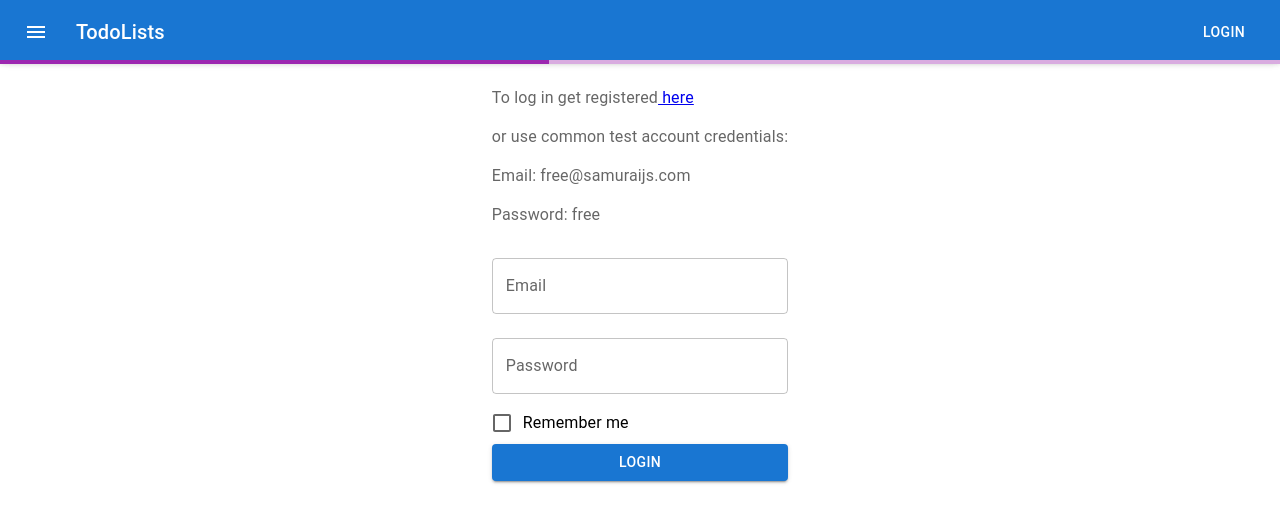
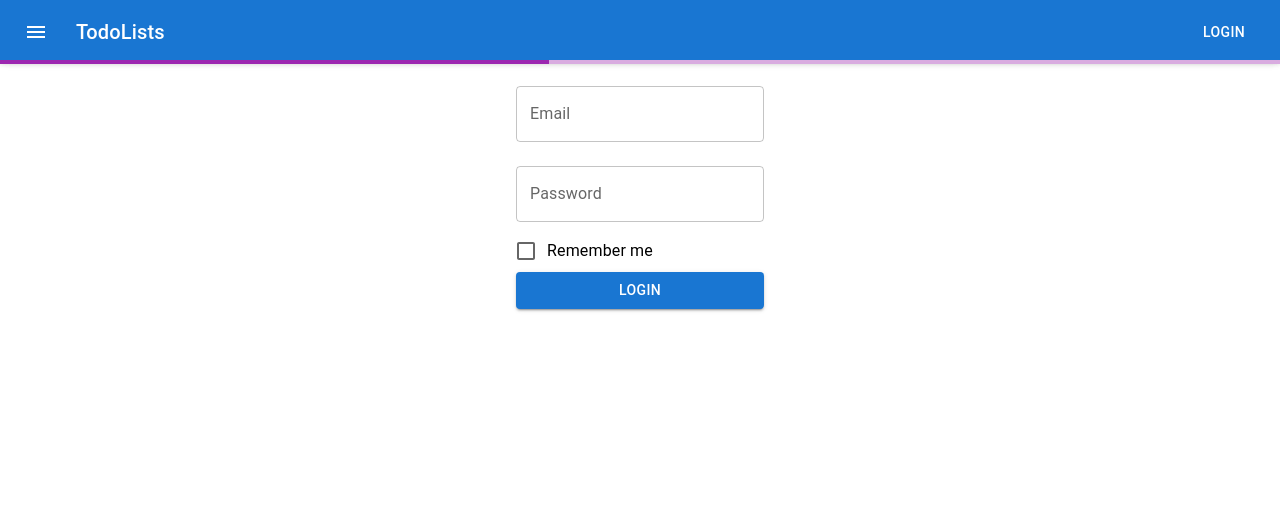
Before and after one commit to Vladislav-Nickolaevich/to-do-list, a React (Create React App) app: page /login in a window 1280 px wide. Shown: the top 522 px of the page. Built offline with nearby package versions, Linux system fonts and the light colour scheme.

Commit message:
Created component Login, added formik with validate (check on error)

```diff
--- a/src/features/Login/Login.tsx
+++ b/src/features/Login/Login.tsx
@@ -4,34 +4,76 @@ import Checkbox from '@mui/material/Checkbox';
 import FormControl from '@mui/material/FormControl';
 import FormControlLabel from '@mui/material/FormControlLabel';
 import FormGroup from '@mui/material/FormGroup';
-import FormLabel from '@mui/material/FormLabel';
 import TextField from '@mui/material/TextField';
 import Button from '@mui/material/Button';
+import {useFormik} from "formik";
+
+type ValidateType = {
+    email?: string
+    password?: string
+}
+const validate = (value: any) => {
+    const errors:ValidateType = {};
+    if (!value.email) {
+        errors.email = 'Required';
+    } else if (!/^[A-Z0-9._%+-]+@[A-Z0-9.-]+\.[A-Z]{2,4}$/i.test(value.email)) {
+        errors.email = 'Invalid email address';
+    }
+    if (!value.password) {
+        errors.password = 'Required';
+    } else if (value.password.length < 5) {
+        errors.password = 'Should be more then four symbol';
+    }
+    return errors;
+}
 
 export const Login = () => {
+    const formik = useFormik({
+        initialValues: {
+            email: '',
+            password: '',
+            rememberMe: false
+        },
+        validate,
+        onSubmit: values => {
+            alert(JSON.stringify(values));
+        },
+    });
     return <Grid container justifyContent={'center'}>
         <Grid item justifyContent={'center'}>
             <FormControl>
-                <FormLabel>
-                    <p>To log in get registered
-                        <a href={'https://social-network.samuraijs.com/'}
-                           target={'_blank'}> here
-                        </a>
-                    </p>
-                    <p>or use common test account credentials:</p>
-                    <p>Email: free@samuraijs.com</p>
-                    <p>Password: free</p>
-                </FormLabel>
+                <form onSubmit={formik.handleSubmit}>
                     <FormGroup>
-                    <TextField label="Email" margin="normal"/>
-                    <TextField type="password" label="Password"
+                        <TextField label="Email"
                                    margin="normal"
+                                   name="email"
+                                   onChange={formik.handleChange}
+                                   value={formik.values.email}
+                                   onBlur={formik.handleBlur}
                         />
-                    <FormControlLabel label={'Remember me'} control={<Checkbox/>}/>
+                        {formik.touched.email && formik.errors.email && <span style={{color: 'red'}}>{formik.errors.email}</span>}
+                        <TextField type="password"
+                                   label="Password"
+                                   margin="normal"
+                                   name="password"
+                                   onChange={formik.handleChange}
+                                   value={formik.values.password}
+                                   onBlur={formik.handleBlur}
+                        />
+                        {formik.touched.password && formik.errors.password && <span style={{color: 'red'}}>{formik.errors.password}</span>}
+                        <FormControlLabel
+                            label={'Remember me'}
+                            control={<Checkbox
+                                name="rememberMe"
+                                onChange={formik.handleChange}
+                                value={formik.values.rememberMe}
+                            />}
+                        />
                         <Button type={'submit'} variant={'contained'} color={'primary'}>
                             Login
                         </Button>
                     </FormGroup>
+                </form>
             </FormControl>
         </Grid>
     </Grid>
```
Lines whose indentation alone changed are shown as unchanged.
